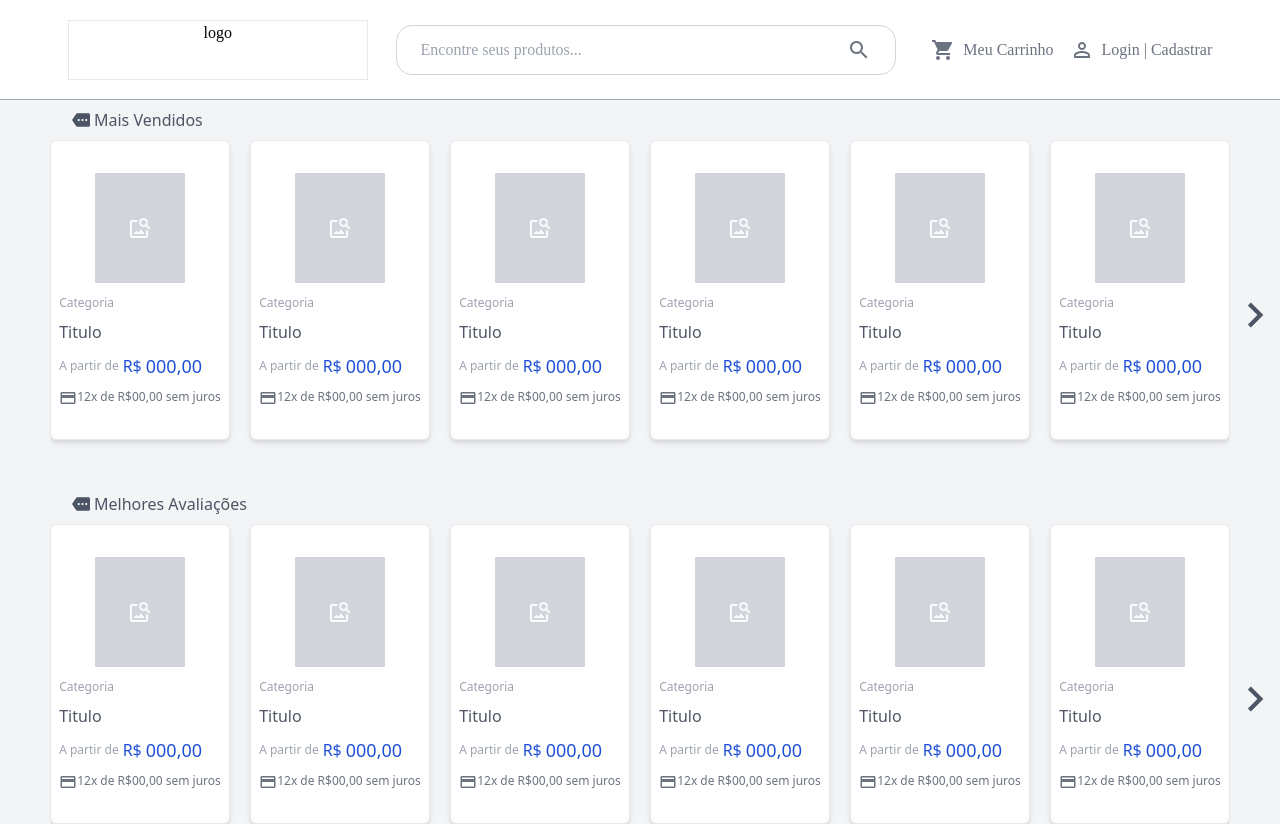
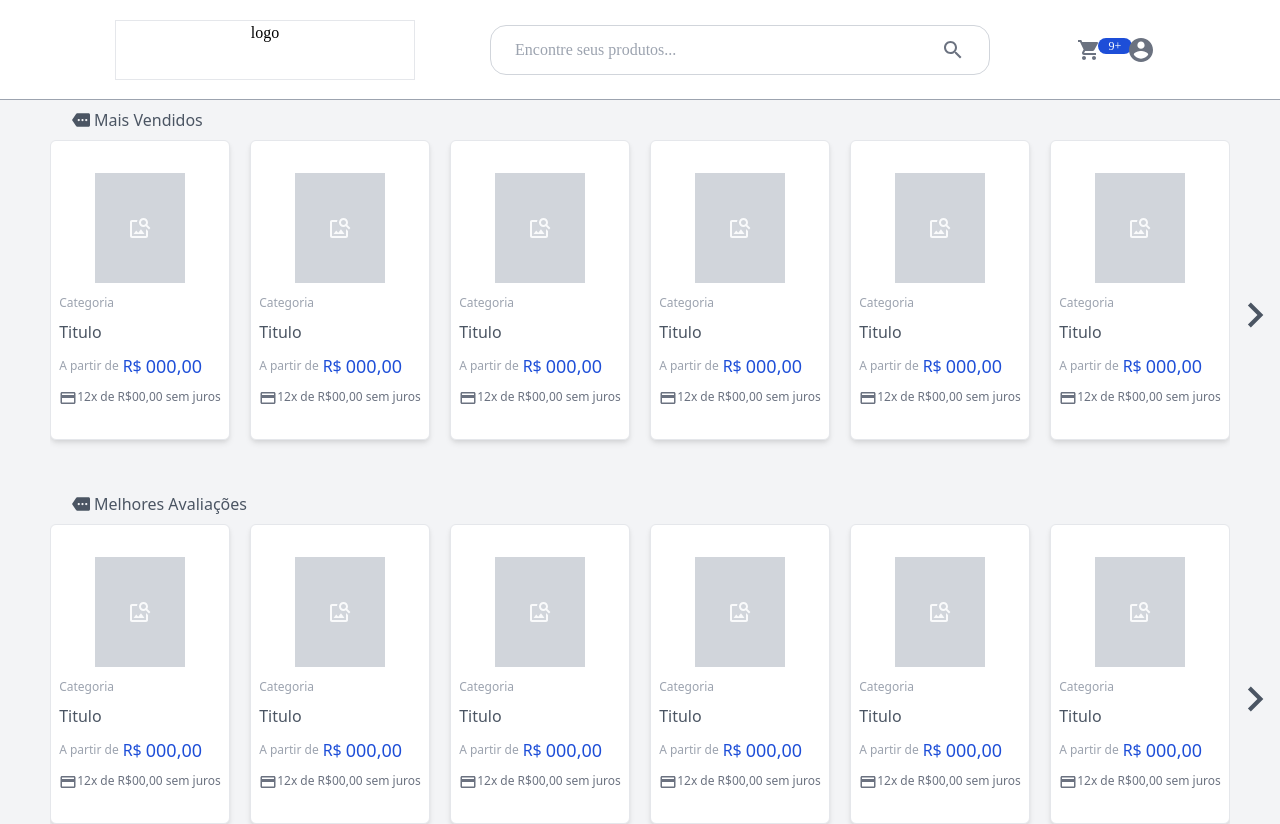
Before and after one commit to Leandro-C-Reis/store-web, a Next.js app: page / in a window 1280 px wide. Shown: the top 824 px of the page. Built offline with nearby package versions, Linux system fonts and the light colour scheme.

Commit message:
feat(Header): New headers and styles ajusts

```diff
--- /dev/null
+++ b/src/components/header/index.tsx
@@ -0,0 +1,16 @@
+import Logged from './logged';
+import UnLogged from './unlogged';
+
+
+const Header = ({ user }) => {
+
+    return (
+        <>
+        {
+            user?.name ? <Logged /> : <UnLogged />
+        }
+        </>
+    );
+}
+
+export default Header;
--- /dev/null
+++ b/src/components/header/logged.tsx
@@ -0,0 +1,61 @@
+import Link from 'next/link';
+
+import CartIcon from '@/public/assets/cart';
+import UserIcon from '@/public/assets/user';
+import SearchIcon from '@/public/assets/search';
+
+const Logged = () => {
+    return (
+        <header
+            className="w-full h-100px bg-white m-0 p-0 border-b border-gray-400 flex font-ubuntu z-10 sticky top-0">
+            <div className="container bg-white mx-auto px-10 flex items-center justify-evenly">
+                <Link href="/">
+                    <a className="bg-white w-300px h-60px border text-center">
+                        logo
+                    </a>
+                </Link>
+                <div className="bg-white w-5/12 h-50px border rounded-2xl border-gray-300 flex justify-between items-center text-gray-500">
+                    <input className="ml-6 w-5/6 outline-none" placeholder="Encontre seus produtos..." />
+                    <SearchIcon className="fill-current w-24px h-24px mr-6 cursor-pointer" />
+                </div>
+                <div className="bg-white h-auto w-1/12 flex align-center justify-evenly text-gray-500 relative">
+                    <Link href='/'>
+                        <a className="flex align-center justify-center">
+                            <CartIcon className="fill-current mx-2 w-24px h-24px" />
+                        </a>
+                    </Link>
+                    <div className="absolute w-20px h-15px bg-blue-700 top-0 inset-x-1/3 rounded-full">
+                        <h1 className="text-white font-medium text-center text-xs" >
+                            9+
+                        </h1>
+                    </div>
+
+                    <details className="relative">
+                        <summary className="outline-none w-auto h-auto inline cursor-pointer">
+                            <div className="flex align-center justify-center ml-2">
+                                <UserIcon className="fill-current mx-2 w-24px h-24px" />
+                            </div>
+                        </summary>
+                        <section className="border border-gray-500 rounded bg-white p-4 absolute right-0">
+                            <div>
+                                <Link href="/">
+                                    <a>Configurações</a>
+                                </Link>
+                            </div>
+                            <div>
+                                <Link href="/">
+                                    <a>Suporte</a>
+                                </Link>
+                            </div>
+                            <button>
+                                Sair
+                            </button>
+                        </section>
+                    </details>
+                </div>
+            </div>
+        </header>
+    );
+}
+
+export default Logged;
--- a/src/components/header.tsx
+++ b/src/components/header/unlogged.tsx
@@ -4,7 +4,7 @@ import CartIcon from '@/public/assets/cart';
 import PersonIcon from '@/public/assets/person';
 import SearchIcon from '@/public/assets/search';
 
-const Header = () => {
+const UnLogged = () => {
     return (
         <header
             className="w-full h-100px bg-white m-0 p-0 border-b border-gray-400 flex font-ubuntu z-10 sticky top-0">
@@ -39,6 +39,6 @@ const Header = () => {
             </div>
         </header>
     );
-};
+}
 
-export default Header;
+export default UnLogged;
--- a/src/pages/home.tsx
+++ b/src/pages/home.tsx
@@ -1,4 +1,4 @@
-import Header from '@/components/header';
+import Header from '@/components/header/index';
 import ProductList from '@/components/home/product-list';
 
 import MoreSellerIcon from '@/public/assets/more-seller';
@@ -7,7 +7,7 @@ const Home = () => {
 
     return (
         <div className="bg-gray-100">
-            <Header/>
+            <Header user={{ name: 'Leandro' }}/>
             <ProductList Id="1" Title="Mais Vendidos" Icon={MoreSellerIcon} Items={[]}/>
             <ProductList Id="2" Title="Melhores Avaliações" Icon={MoreSellerIcon} Items={[]}/>
             <ProductList Id="3" Title="Novos Produtos" Icon={MoreSellerIcon} Items={[]}/>
--- a/src/pages/product.tsx
+++ b/src/pages/product.tsx
@@ -1,7 +1,7 @@
 import { useState } from 'react';
 import Link from 'next/link';
 
-import Header from '@/components/header';
+import Header from '@/components/header/index';
 import NoImage from '@/public/assets/no-image';
 import Up from '@/public/assets/arrows/up';
 import Down from '@/public/assets/arrows/down';
@@ -36,7 +36,7 @@ const Product = () => {
 
     return (
         <div className="bg-gray-100">
-            <Header />
+            <Header user={{}} />
             <div className="flex h-screen">
                 <div className="w-7/12 flex justify-end">
                     <div className="h-full w-7/12 flex flex-col justify-center pr-16">
--- a/src/pages/signup.tsx
+++ b/src/pages/signup.tsx
@@ -11,6 +11,7 @@ const SignUp = () => {
                 </a>
             </Link>
             <div className="flex flex-col items-center justify-evenly border-2 border-gray-500 rounded-lg w-500px h-350px bg-white">
+                <input className="border-2 border-gray-500 rounded-md w-300px px-3 py-1 text-base" type="text" placeholder="Nome" />
                 <input className="border-2 border-gray-500 rounded-md w-300px px-3 py-1 text-base" type="email" placeholder="Email" />
                 <input className="border-2 border-gray-500 rounded-md w-300px px-3 py-1 text-base" type="password" placeholder="Senha" />
                 <input className="border-2 border-gray-500 rounded-md w-300px px-3 py-1 text-base" type="password" placeholder="Confirme a senha" />
--- /dev/null
+++ b/src/public/assets/user.tsx
@@ -0,0 +1,10 @@
+
+const Name = ({ className }) => {
+    return (
+        <svg className={className} viewBox="0 0 20 20" xmlns="http://www.w3.org/2000/svg">
+            <path d="M10 0C4.48 0 0 4.48 0 10C0 15.52 4.48 20 10 20C15.52 20 20 15.52 20 10C20 4.48 15.52 0 10 0ZM10 3C11.66 3 13 4.34 13 6C13 7.66 11.66 9 10 9C8.34 9 7 7.66 7 6C7 4.34 8.34 3 10 3ZM10 17.2C7.5 17.2 5.29 15.92 4 13.98C4.03 11.99 8 10.9 10 10.9C11.99 10.9 15.97 11.99 16 13.98C14.71 15.92 12.5 17.2 10 17.2Z" />
+        </svg>
+    )
+}
+
+export default Name;
--- a/tailwind.config.js
+++ b/tailwind.config.js
@@ -17,7 +17,9 @@ module.exports = {
         '70px': '70px',
         '50px': '50px',
         '24px': '24px',
+        '20px': '20px',
         '18px': '18px',
+        '15px': '15px',
         '12px': '12px',
         '10px': '10px',
         '6px': '6px',
@@ -38,6 +40,7 @@ module.exports = {
         '24px': '24px',
         '20px': '20px',
         '18px': '18px',
+        '15px': '15px',
         '12px': '12px',
         '10px': '10px',
         '6px': '6px',
```
